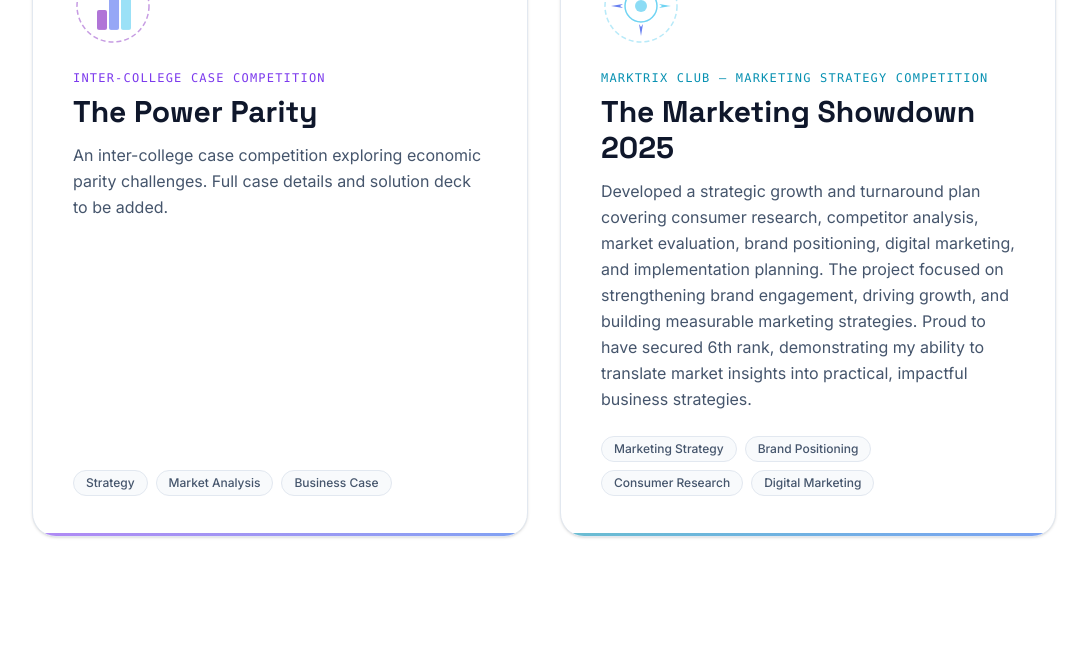
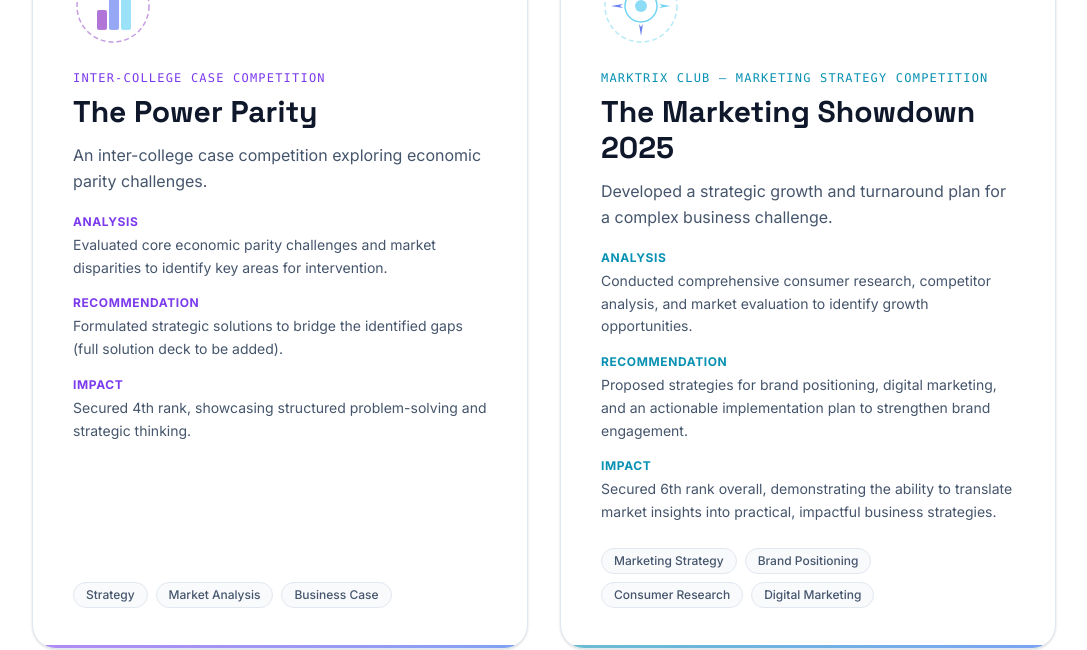
Before and after one commit to pragatipatil789/pragati-portfolio, a Next.js app: page / in a window 1280 px wide. Shown: the part 7029-7679 px from the top of the page, without its empty margins (96-1183 px from the left). Built offline with nearby package versions, Linux system fonts and the light colour scheme.

Commit message:
Update CaseCompetitions to include Analysis, Recommendation, and Impact sections

```diff
--- a/src/components/sections/CaseCompetitions.tsx
+++ b/src/components/sections/CaseCompetitions.tsx
@@ -15,8 +15,10 @@ const caseCompetitions = [
     borderColor: "border-brand-purple/30",
     glowColor: "shadow-[0_0_40px_rgba(114,9,183,0.12)]",
     accentColor: "text-brand-purple",
-    description:
-      "An inter-college case competition exploring economic parity challenges. Full case details and solution deck to be added.",
+    description: "An inter-college case competition exploring economic parity challenges.",
+    analysis: "Evaluated core economic parity challenges and market disparities to identify key areas for intervention.",
+    recommendation: "Formulated strategic solutions to bridge the identified gaps (full solution deck to be added).",
+    impact: "Secured 4th rank, showcasing structured problem-solving and strategic thinking.",
     illustration: (
       <svg viewBox="0 0 80 80" fill="none" xmlns="http://www.w3.org/2000/svg" className="w-20 h-20">
         <circle cx="40" cy="40" r="36" stroke="#7209B7" strokeWidth="1.5" strokeDasharray="5 3" opacity="0.5" />
@@ -40,8 +42,10 @@ const caseCompetitions = [
     borderColor: "border-brand-cyan/30",
     glowColor: "shadow-[0_0_40px_rgba(76,201,240,0.10)]",
     accentColor: "text-brand-cyan",
-    description:
-      "Developed a strategic growth and turnaround plan covering consumer research, competitor analysis, market evaluation, brand positioning, digital marketing, and implementation planning. The project focused on strengthening brand engagement, driving growth, and building measurable marketing strategies. Proud to have secured 6th rank, demonstrating my ability to translate market insights into practical, impactful business strategies.",
+    description: "Developed a strategic growth and turnaround plan for a complex business challenge.",
+    analysis: "Conducted comprehensive consumer research, competitor analysis, and market evaluation to identify growth opportunities.",
+    recommendation: "Proposed strategies for brand positioning, digital marketing, and an actionable implementation plan to strengthen brand engagement.",
+    impact: "Secured 6th rank overall, demonstrating the ability to translate market insights into practical, impactful business strategies.",
     illustration: (
       <svg viewBox="0 0 80 80" fill="none" xmlns="http://www.w3.org/2000/svg" className="w-20 h-20">
         <circle cx="40" cy="40" r="36" stroke="#4CC9F0" strokeWidth="1.5" strokeDasharray="5 3" opacity="0.5" />
@@ -125,16 +129,37 @@ export default function CaseCompetitions() {
               <div className="opacity-80">{comp.illustration}</div>
 
               {/* Content */}
-              <div>
+              <div className="flex-grow">
                 <p className={`text-xs font-mono tracking-widest uppercase mb-2 ${comp.accentColor}`}>
                   {comp.type}
                 </p>
                 <h3 className="text-2xl md:text-3xl font-display font-bold text-slate-900 mb-3">
                   {comp.title}
                 </h3>
-                <p className="text-slate-600 text-base leading-relaxed">
+                <p className="text-slate-600 text-base leading-relaxed mb-5">
                   {comp.description}
                 </p>
+
+                <div className="flex flex-col gap-4 mt-2">
+                  {comp.analysis && (
+                    <div>
+                      <h4 className={`text-xs font-bold uppercase tracking-wider ${comp.accentColor}`}>Analysis</h4>
+                      <p className="text-sm text-slate-600 leading-relaxed mt-1">{comp.analysis}</p>
+                    </div>
+                  )}
+                  {comp.recommendation && (
+                    <div>
+                      <h4 className={`text-xs font-bold uppercase tracking-wider ${comp.accentColor}`}>Recommendation</h4>
+                      <p className="text-sm text-slate-600 leading-relaxed mt-1">{comp.recommendation}</p>
+                    </div>
+                  )}
+                  {comp.impact && (
+                    <div>
+                      <h4 className={`text-xs font-bold uppercase tracking-wider ${comp.accentColor}`}>Impact</h4>
+                      <p className="text-sm text-slate-600 leading-relaxed mt-1">{comp.impact}</p>
+                    </div>
+                  )}
+                </div>
               </div>
 
               {/* Tags */}
```
